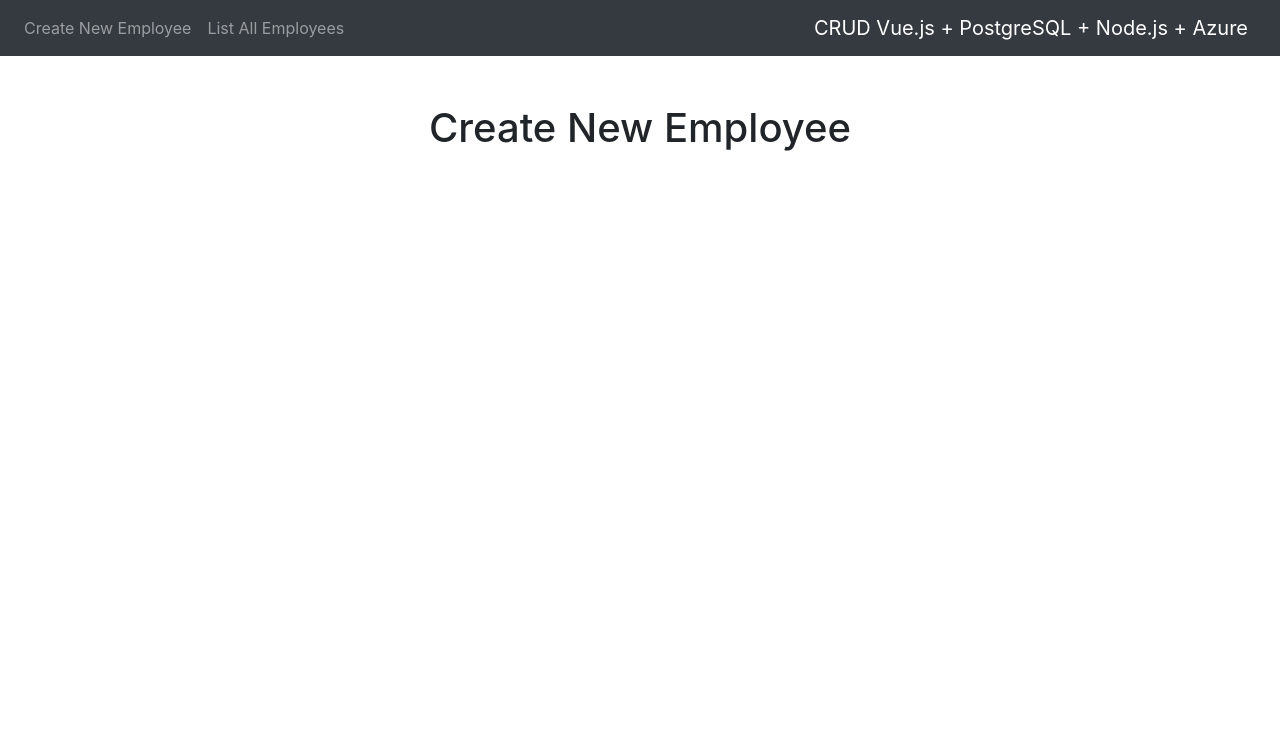
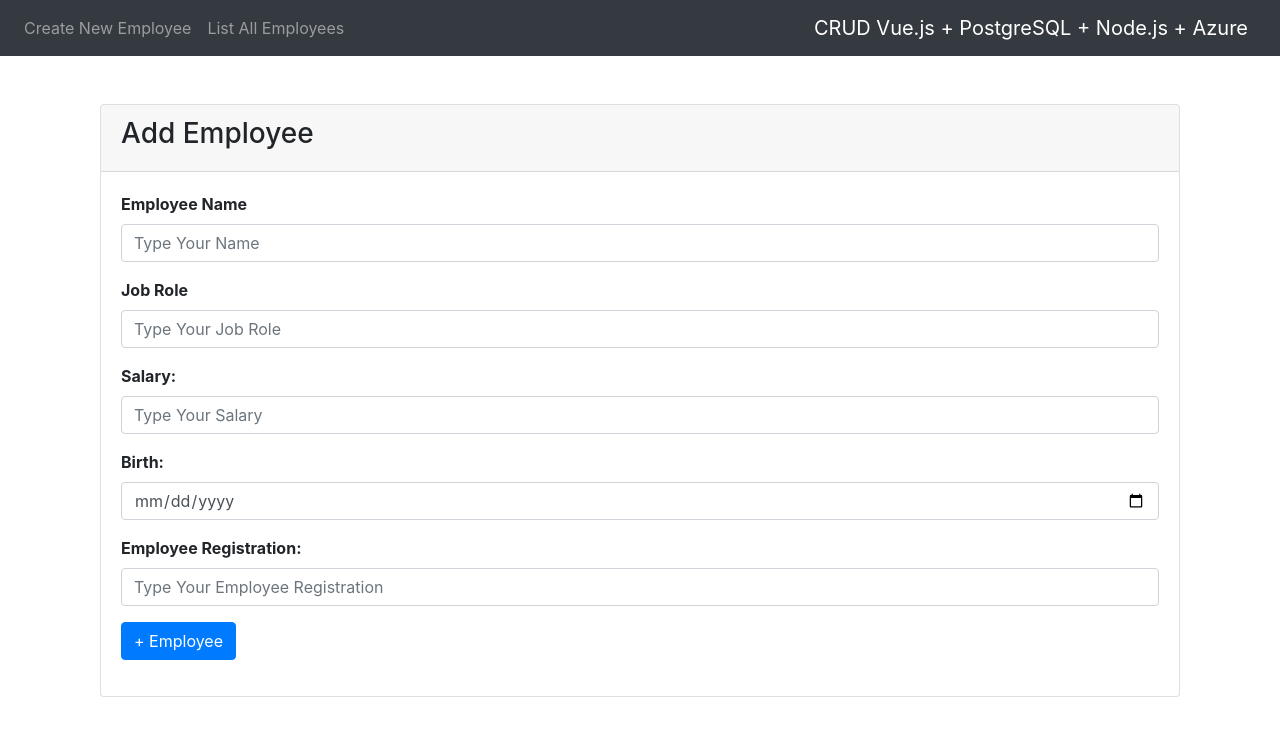
Before and after one commit to AlexandreMun/employee-crud-api, a Vue app in the folder front-vue/: page / in a window 1280 px wide. Shown: the top 736 px of the page. Built offline with nearby package versions, Linux system fonts and the light colour scheme.

Commit message:
Desenvolvimento do form do Componente: 'CreateEmployeeComponent.vue'

```diff
--- a/front-vue/src/components/create-employee/CreateEmployeeComponent.vue
+++ b/front-vue/src/components/create-employee/CreateEmployeeComponent.vue
@@ -1,11 +1,109 @@
 <template>
-  <div class="row justify-content-center">
-    <h1>Create New Employee</h1>
+  <div class="container">
+    <div class="card">
+      <div class="card-header">
+          <h3>Add Employee</h3>
+      </div>
+      <div class="card-body">
+        <form @submit.prevent="handleSubmitForm()">
+
+          <!-- INÍCIO BLOCO: Employee Name -->
+          <div class="form-group">
+            <label class="font-weight-bold">Employee Name</label>
+            <input
+              type="text"
+              class="form-control"
+              placeholder="Type Your Name"
+              v-model="employee.name"
+              required
+            >
+          </div>
+          <!-- FIM BLOCO: Employee Name -->
+
+          <!-- INÍCIO BLOCO: Job Role -->
+          <div class="form-group">
+            <label class="font-weight-bold">Job Role</label>
+            <input
+              type="text"
+              class="form-control"
+              placeholder="Type Your Job Role"
+              v-model="employee.job_role"
+              required
+            >
+          </div>
+          <!-- FIM BLOCO: Job Role -->
+
+          <!-- INÍCIO BLOCO: Salary -->
+          <div class="form-group">
+            <label class="font-weight-bold">Salary:</label>
+            <input
+              type="number"
+              class="form-control"
+              placeholder="Type Your Salary"
+              v-model="employee.salary"
+              required
+            >
+          </div>
+          <!-- FIM BLOCO: Salary -->
+
+          <!-- INÍCIO BLOCO: Birth -->
+          <div class="form-group">
+            <label class="font-weight-bold">Birth:</label>
+            <input
+              type="date"
+              class="form-control"
+              v-model="employee.birth"
+              required
+            >
+          </div>
+          <!-- FIM BLOCO: Birth -->
+
+          <!-- INÍCIO BLOCO: Employee Registration -->
+          <div class="form-group">
+            <label class="font-weight-bold">Employee Registration:</label>
+            <input
+              type="text"
+              class="form-control"
+              placeholder="Type Your Employee Registration"
+              v-model="employee.employee_registration"
+              required
+            >
+          </div>
+          <!-- FIM BLOCO: Employee Registration -->
+
+          <div class="form-group">
+            <button class="btn btn-primary" type="submit">+ Employee</button>
+          </div>
+        </form>
+      </div>
+    </div>
   </div>
 </template>
 <script>
+import { reactive } from 'vue';
+
 export default {
+  components: {
+    name: 'CreateEmployeeComponent',
+  },
+  setup() {
+    const employee = reactive({
+      name: '',
+      job_role: '',
+      salary: '',
+      birth: '',
+      employee_registration: '',
+    });
 
+    function handleSubmitForm() {
+
+    }
+
+    return {
+      employee,
+      handleSubmitForm,
+    };
+  },
 };
 </script>
 <style lang="">
```
Also changed, not shown: front-vue/.eslintrc.js.
